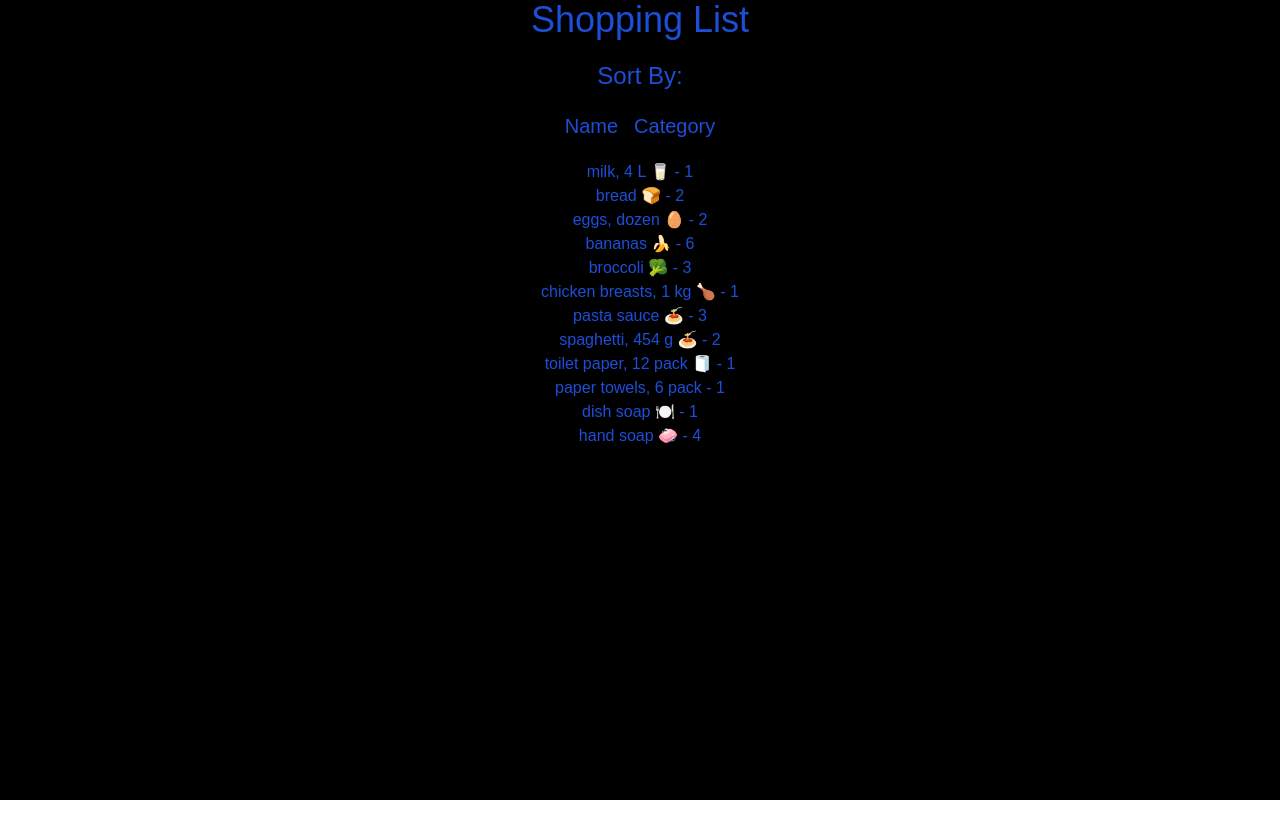
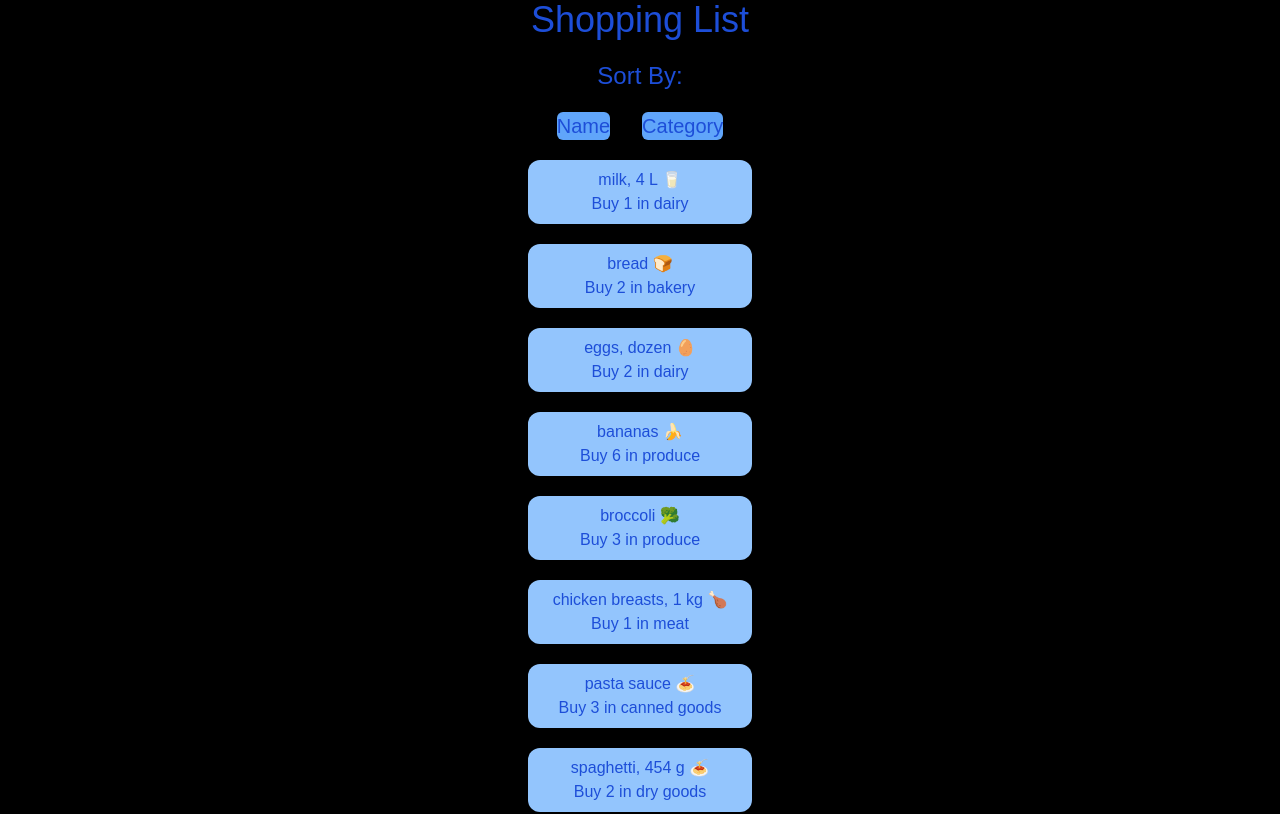
Before and after one commit to Dally-Bear/cprg306-assignments, a Next.js app: page /week-6 in a window 1280 px wide. Shown: the top 814 px of the page. Built offline with nearby package versions, Linux system fonts and the light colour scheme.

Commit message:
added style

```diff
--- a/app/week-6/item-list.js
+++ b/app/week-6/item-list.js
@@ -6,13 +6,13 @@ import { useState } from 'react';
 
 export default function ItemList() {
     const [items, setItems] = useState(itemsJson);
-    const [sortCriterion, setSort] = useState('name');
+    const [sortCriteria, setSort] = useState('name');
 
-    const sortItems = (criterion) => {
+    const sortItems = (criteria) => {
         const sortedItems = [...items].sort((a, b) => {
-            if (criterion === 'name') {
+            if (criteria === 'name') {
                 return a.name.localeCompare(b.name);
-            } else if (criterion === 'category') {
+            } else if (criteria === 'category') {
                 return a.category.localeCompare(b.category);
             }
             return 0;
@@ -21,17 +21,21 @@ export default function ItemList() {
     };
 
     return (
-            <div className= "text-center text-blue-700">
-                <h1 className= "text-center text-2xl text-blue-700 mb-5"> Sort By:</h1>
-                <button className="pr-2 text-xl" onClick={() => {setSort('name'); sortItems('name'); }}>Name</button>
-                <button className="pl-2 text-xl" onClick={() => {setSort('category'); sortItems('category'); }}>Category</button>
-                        <ul className='mt-5'>
-                            {items.map((item, index) => (
-                                <li key={index}>
-                                    {item.name} - {item.quantity}
-                                </li>
-                            ))}
-                        </ul>
+        <div className="text-center text-blue-700">
+            <h1 className="text-center text-2xl text-blue-700 mb-5">Sort By:</h1>
+            <button className="mr-4 text-xl bg-blue-400 rounded-md" onClick={() => { setSort('name'); sortItems('name'); }}>Name</button>
+            <button className="ml-4 text-xl bg-blue-400 rounded-md" onClick={() => { setSort('category'); sortItems('category'); }}>Category</button>
+            <div className="flex justify-center mt-5">
+                <ul className="list-none">
+                    {items.map((item, index) => (
+                        <li className="mb-5 bg-blue-300 w-56 rounded-xl text-center p-2" key={index}>
+                            {item.name}
+                            <br />
+                            Buy {item.quantity} in {item.category}
+                        </li>
+                    ))}
+                </ul>
+            </div>
         </div>
     );
 }
```
Also changed, not shown: app/week-6/new-item.js (deleted).
